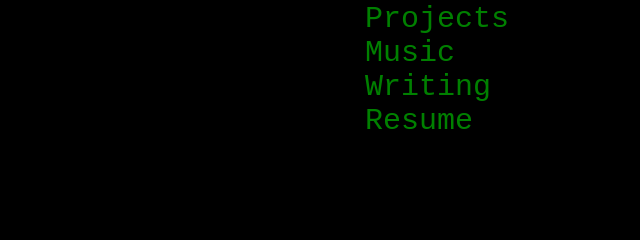
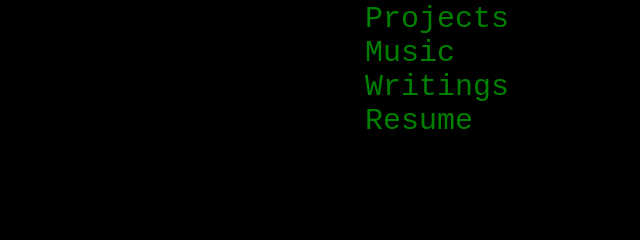
Before and after one commit to jbkrege/jbkrege.github.io, a plain HTML site: page index.html in a window 1280 px wide. Shown: the part 377-617 px from the top of the page, 180-820 px from the left. Drawn offline with Linux system fonts and the light colour scheme.

Commit message:
linked to Writings.html

```diff
--- a/index.html
+++ b/index.html
@@ -9,9 +9,9 @@
 <div class = "center">
 <h1>Ben Krege</h1>
 <ul class="a">
-	<li><a href ="projects.html">Projects </a></li>
+	<li><a href ="projects.html">Projects 	</a></li>
 	<li><a href = "music.html">Music	</a></li>
-	<li><a>Writing	</a></li>
+	<li><a href = "Writings.html">Writings	</a></li>
 	<li><a>Resume	</a></li>
 </ul>
 </div>
```
